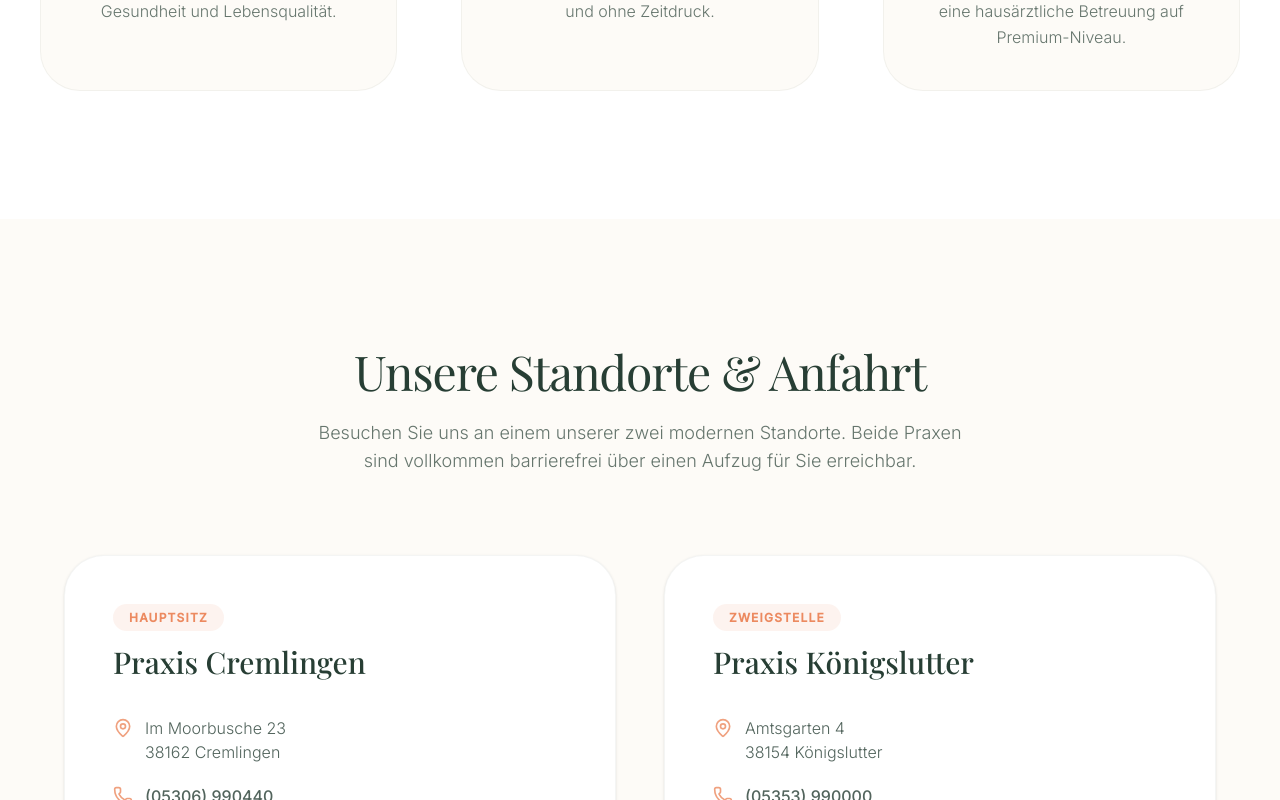
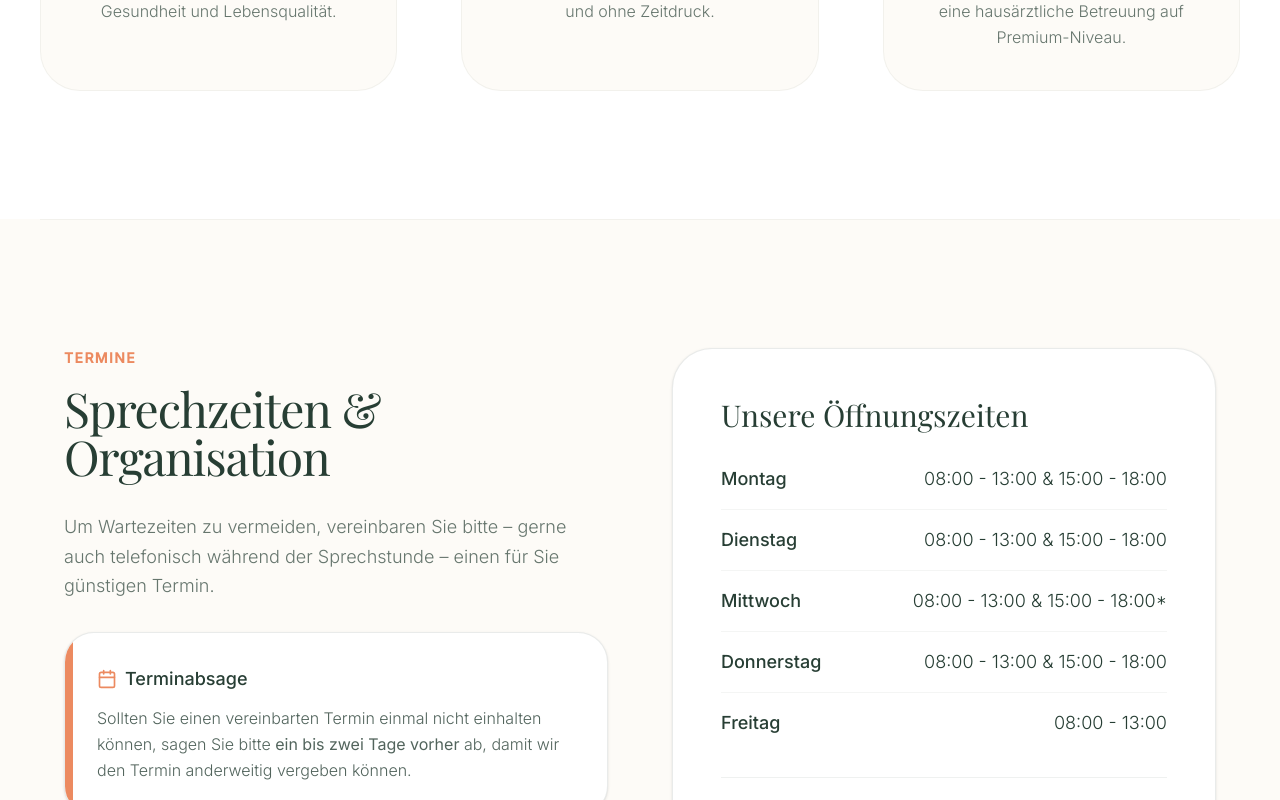
Before and after one commit to falkstange1912/Zahnarztpraxis_Website-, a React (Vite) app: page / in a window 1280 px wide. Shown: the part 2000-2800 px from the top of the page. Built offline with nearby package versions, Linux system fonts and the light colour scheme; a web font is replaced by a local one.

Commit message:
Update App.tsx

```diff
--- a/App.tsx
+++ b/App.tsx
@@ -1,5 +1,8 @@
 import { motion } from "motion/react";
-import { Heart, Clock, Shield, Star, ArrowRight, MapPin, Phone, Car, Bus, CheckCircle, Mail } from "lucide-react";
+import { Heart, Clock, Shield, Star, ArrowRight, MapPin, Phone, Car, Bus, CheckCircle, Mail, Calendar } from "lucide-react";
+
+// HIER DEN EXAKTEN LINK EINTRAGEN, SOBALD DU IHN HAST:
+const TERMINLAND_URL = "https://www.terminland.de";
 
 const fadeUp = {
   initial: { opacity: 0, y: 20 },
@@ -19,18 +22,23 @@ export default function App() {
         <div className="font-serif text-2xl font-semibold tracking-tight">Praxis Brucker.</div>
         <div className="hidden lg:flex space-x-8 text-sm font-medium">
           <a href="#praxis" className="hover:opacity-60 transition-opacity">Die Praxis</a>
-          <a href="#philosophie" className="hover:opacity-60 transition-opacity">Philosophie</a>
+          <a href="#sprechzeiten" className="hover:opacity-60 transition-opacity">Sprechzeiten</a>
           <a href="#standorte" className="hover:opacity-60 transition-opacity">Standorte</a>
-          <a href="#karriere" className="hover:opacity-60 transition-opacity text-[var(--color-brand-accent)]">Karriere</a>
+          <a href="#karriere" className="hover:opacity-60 transition-opacity">Karriere</a>
           <a href="#bewertungen" className="hover:opacity-60 transition-opacity">Bewertungen</a>
         </div>
         <div className="flex items-center gap-4">
           <button className="hidden sm:block text-sm font-medium hover:opacity-60 transition-opacity">
             EN ⌵
           </button>
-          <button className="px-6 py-2.5 bg-[var(--color-brand-accent)] text-white rounded-full text-sm font-medium hover:bg-[#d67b54] transition-colors">
+          <a
+            href={TERMINLAND_URL}
+            target="_blank"
+            rel="noopener noreferrer"
+            className="px-6 py-2.5 bg-[var(--color-brand-accent)] text-white rounded-full text-sm font-medium hover:bg-[#d67b54] transition-colors"
+          >
             Termin buchen
-          </button>
+          </a>
         </div>
       </nav>
 
@@ -52,12 +60,20 @@ export default function App() {
               Entdecken Sie eine Hausarztpraxis, bei der Ihr Wohlbefinden an erster Stelle steht.
             </motion.p>
             <motion.div variants={fadeUp} className="pt-6 flex flex-col sm:flex-row gap-4 justify-center w-full sm:w-auto">
-               <button className="bg-[var(--color-brand-accent)] text-white px-8 py-3.5 rounded-full text-base font-medium hover:bg-[#d67b54] transition-colors">
+               <a
+                 href={TERMINLAND_URL}
+                 target="_blank"
+                 rel="noopener noreferrer"
+                 className="bg-[var(--color-brand-accent)] text-white px-8 py-3.5 rounded-full text-base font-medium hover:bg-[#d67b54] transition-colors text-center"
+               >
                  Termin vereinbaren
-               </button>
-               <button className="border border-[var(--color-brand-green)] px-8 py-3.5 rounded-full text-base font-medium hover:bg-[var(--color-brand-green)] hover:text-white transition-colors">
-                 Unser Leistungsspektrum
-               </button>
+               </a>
+               <a
+                 href="#sprechzeiten"
+                 className="border border-[var(--color-brand-green)] px-8 py-3.5 rounded-full text-base font-medium hover:bg-[var(--color-brand-green)] hover:text-white transition-colors text-center"
+               >
+                 Öffnungszeiten
+               </a>
             </motion.div>
           </motion.div>
         </section>
@@ -107,8 +123,92 @@ export default function App() {
           </div>
         </section>
 
-        {/* 4. STANDORTE & ANFAHRT */}
-        <section id="standorte" className="py-32 px-6 max-w-[1200px] mx-auto">
+        {/* NEU: 4. SPRECHZEITEN & TERMINE */}
+        <section id="sprechzeiten" className="py-32 px-6 max-w-[1200px] mx-auto border-t border-[var(--color-brand-green)]/5">
+          <div className="grid lg:grid-cols-2 gap-16 items-start">
+            <motion.div
+              initial={{ opacity: 0, x: -20 }}
+              whileInView={{ opacity: 1, x: 0 }}
+              viewport={{ once: true }}
+              className="space-y-8"
+            >
+              <div>
+                <span className="text-sm font-bold tracking-widest uppercase text-[var(--color-brand-accent)] mb-4 block">Termine</span>
+                <h2 className="font-serif text-4xl md:text-5xl tracking-tight mb-6">Sprechzeiten &<br/>Organisation</h2>
+              </div>
+
+              <p className="opacity-70 text-lg font-light leading-relaxed">
+                Um Wartezeiten zu vermeiden, vereinbaren Sie bitte – gerne auch telefonisch während der Sprechstunde – einen für Sie günstigen Termin.
+              </p>
+
+              <div className="bg-white p-8 rounded-[30px] border border-[var(--color-brand-green)]/10 shadow-sm relative overflow-hidden">
+                <div className="absolute top-0 left-0 w-2 h-full bg-[var(--color-brand-accent)]"></div>
+                <h4 className="font-medium text-lg mb-3 flex items-center gap-2">
+                  <Calendar className="w-5 h-5 text-[var(--color-brand-accent)]" />
+                  Terminabsage
+                </h4>
+                <p className="text-base font-light opacity-80 leading-relaxed">
+                  Sollten Sie einen vereinbarten Termin einmal nicht einhalten können, sagen Sie bitte <strong>ein bis zwei Tage vorher</strong> ab, damit wir den Termin anderweitig vergeben können.
+                </p>
+              </div>
+
+              <div>
+                <a
+                  href={TERMINLAND_URL}
+                  target="_blank"
+                  rel="noopener noreferrer"
+                  className="inline-flex items-center justify-center gap-2 bg-[var(--color-brand-accent)] hover:bg-[#d67b54] text-white px-8 py-4 rounded-full text-base font-medium transition-colors shadow-sm"
+                >
+                  <Calendar className="w-5 h-5" />
+                  Jetzt Termin online buchen
+                </a>
+              </div>
+            </motion.div>
+
+            <motion.div
+              initial={{ opacity: 0, y: 20 }}
+              whileInView={{ opacity: 1, y: 0 }}
+              viewport={{ once: true }}
+              className="bg-white p-8 md:p-12 rounded-[40px] border border-[var(--color-brand-green)]/10 shadow-sm"
+            >
+              <h3 className="font-serif text-3xl mb-8">Unsere Öffnungszeiten</h3>
+              <ul className="space-y-4 text-base md:text-lg font-light">
+                <li className="flex justify-between border-b border-[var(--color-brand-green)]/5 pb-4">
+                  <span className="font-medium">Montag</span>
+                  <span className="text-right">08:00 - 13:00 <br className="sm:hidden"/>& 15:00 - 18:00</span>
+                </li>
+                <li className="flex justify-between border-b border-[var(--color-brand-green)]/5 pb-4">
+                  <span className="font-medium">Dienstag</span>
+                  <span className="text-right">08:00 - 13:00 <br className="sm:hidden"/>& 15:00 - 18:00</span>
+                </li>
+                <li className="flex justify-between border-b border-[var(--color-brand-green)]/5 pb-4">
+                  <span className="font-medium">Mittwoch</span>
+                  <span className="text-right">08:00 - 13:00 <br className="sm:hidden"/>& 15:00 - 18:00*</span>
+                </li>
+                <li className="flex justify-between border-b border-[var(--color-brand-green)]/5 pb-4">
+                  <span className="font-medium">Donnerstag</span>
+                  <span className="text-right">08:00 - 13:00 <br className="sm:hidden"/>& 15:00 - 18:00</span>
+                </li>
+                <li className="flex justify-between pb-2">
+                  <span className="font-medium">Freitag</span>
+                  <span className="text-right">08:00 - 13:00</span>
+                </li>
+              </ul>
+
+              <div className="mt-8 pt-6 border-t border-[var(--color-brand-green)]/10 space-y-4 text-sm font-light opacity-70 leading-relaxed">
+                <p>
+                  <strong className="font-medium text-[var(--color-brand-green)]">* Mittwochnachmittag:</strong> Nur nach individueller Vereinbarung.
+                </p>
+                <p>
+                  Ist die Praxis nicht besetzt, erfahren Sie über unseren Anrufbeantworter jederzeit, wo Sie uns erreichen beziehungsweise an wen Sie sich im Notfall wenden können.
+                </p>
+              </div>
+            </motion.div>
+          </div>
+        </section>
+
+        {/* 5. STANDORTE & ANFAHRT */}
+        <section id="standorte" className="py-32 px-6 max-w-[1200px] mx-auto border-t border-[var(--color-brand-green)]/5">
           <div className="text-center mb-20">
             <h2 className="font-serif text-4xl md:text-5xl tracking-tight mb-6">Unsere Standorte & Anfahrt</h2>
             <p className="opacity-70 max-w-2xl mx-auto text-lg font-light">
@@ -221,7 +321,7 @@ export default function App() {
           </div>
         </section>
 
-        {/* 5. KARRIERE & STELLENANGEBOTE */}
+        {/* 6. KARRIERE & STELLENANGEBOTE */}
         <section id="karriere" className="bg-white py-32 px-6">
           <div className="max-w-[1200px] mx-auto">
             <div className="text-center mb-16 max-w-3xl mx-auto">
@@ -304,7 +404,7 @@ export default function App() {
           </div>
         </section>
 
-        {/* 6. PROOF (Social Proof & Bewertungen) */}
+        {/* 7. PROOF (Social Proof & Bewertungen) */}
         <section id="bewertungen" className="py-32 px-6 max-w-[1200px] mx-auto border-t border-[var(--color-brand-green)]/5">
           <div className="flex flex-col md:flex-row gap-12 items-end justify-between mb-16">
              <div className="max-w-xl">
@@ -340,7 +440,7 @@ export default function App() {
           </div>
         </section>
 
-        {/* 7. CALL TO ACTION */}
+        {/* 8. CALL TO ACTION */}
         <section className="px-6 mb-12">
           <div className="bg-[var(--color-brand-green)] text-[#fdfbf7] py-32 px-8 rounded-[40px] md:rounded-[80px] max-w-[1300px] mx-auto text-center relative overflow-hidden">
             <div className="absolute top-0 left-0 w-full h-full opacity-10 pointer-events-none" style={{ backgroundImage: 'radial-gradient(circle at center, #ffffff 1px, transparent 1px)', backgroundSize: '24px 24px' }}></div>
@@ -351,10 +451,15 @@ export default function App() {
                  Planen Sie Ihren nächsten Vorsorgetermin oder besprechen Sie Ihr Anliegen persönlich mit uns. Wir sind für Sie da.
               </p>
               <div className="pt-6">
-                <button className="bg-[var(--color-brand-accent)] hover:bg-[#d67b54] text-white px-10 py-5 rounded-full text-lg font-medium transition-all duration-300 hover:shadow-xl hover:scale-105 flex items-center mx-auto">
+                <a
+                  href={TERMINLAND_URL}
+                  target="_blank"
+                  rel="noopener noreferrer"
+                  className="bg-[var(--color-brand-accent)] hover:bg-[#d67b54] text-white px-10 py-5 rounded-full text-lg font-medium transition-all duration-300 hover:shadow-xl hover:scale-105 inline-flex items-center mx-auto"
+                >
                   Termin online vereinbaren
                   <ArrowRight className="w-5 h-5 ml-2" />
-                </button>
+                </a>
                 <p className="mt-6 text-sm text-[#fdfbf7]/50 font-medium">Bequeme Online-Terminierung · Alle Kassen & Privatpatienten</p>
               </div>
             </div>
```
